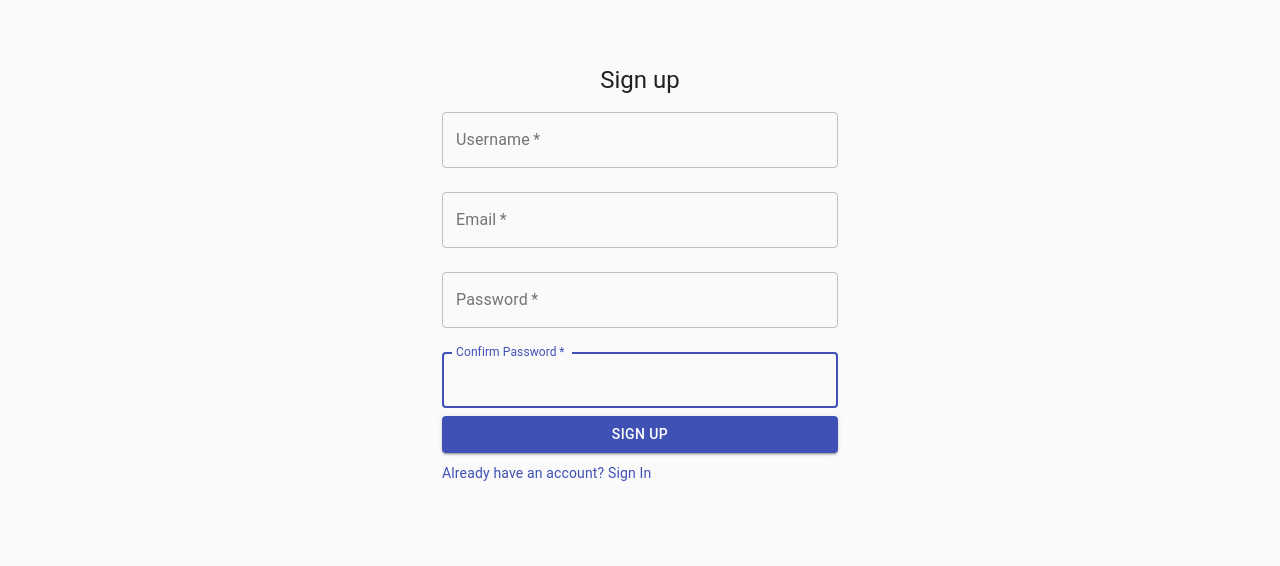
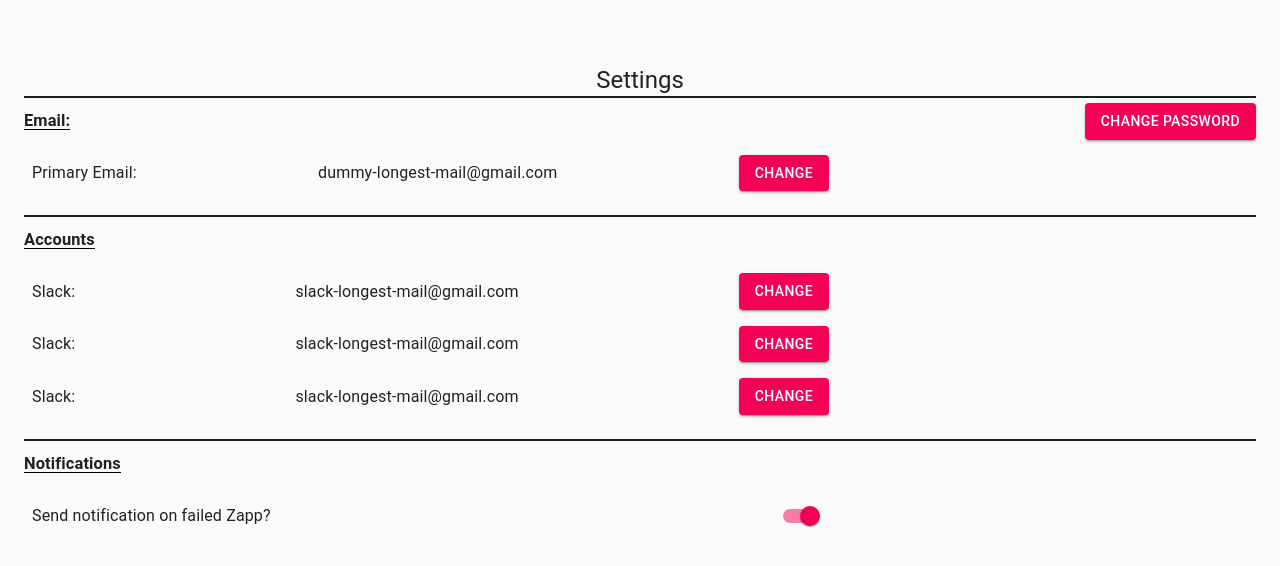
Before and after one commit to pesto-students/batch-11-mernZapp, a React (Create React App) app in the folder frontend/: page / in a window 1280 px wide. Shown: the top 566 px of the page. Built offline with nearby package versions, Linux system fonts and the light colour scheme.

Commit message:
Complete settings page

```diff
--- a/frontend/src/App.js
+++ b/frontend/src/App.js
@@ -1,11 +1,11 @@
 import React from 'react';
 import './App.css';
-import SignUp from './containers/signUp/SignUp';
+import Settings from './containers/settings/Settings';
 
 function App() {
   return (
     <div>
-      <SignUp />
+      <Settings />
     </div>
   );
 }
--- /dev/null
+++ b/frontend/src/components/Divider.js
@@ -0,0 +1,12 @@
+import Divider from '@material-ui/core/Divider';
+import styled from 'styled-components';
+
+const ZappDivider = styled(Divider)`
+ && {
+    border: solid 1px;
+  height: 1px;
+  width: 100%;
+ }
+ `;
+
+export { ZappDivider };
--- a/frontend/src/components/FormCss.js
+++ b/frontend/src/components/FormCss.js
@@ -3,7 +3,8 @@ import Button from '@material-ui/core/Button';
 import Grid from '@material-ui/core/Grid';
 
 const StyledButton = styled(Button)`
-  margin: 24px 0px 16px;
+  margin: ${(props) => props.margin || '24px 0px 16px'};
+  color: ${(props) => props.color || 'primary'}
 `;
 
 const GridSpaced = styled(Grid)`
--- /dev/null
+++ b/frontend/src/components/StyledButton/index.js
@@ -0,0 +1,35 @@
+import React from 'react';
+import styled from 'styled-components';
+import Button from '@material-ui/core/Button';
+import PropTypes from 'prop-types';
+
+const ZappStyledButton = styled(Button)`
+  margin: ${(props) => props.margin};
+  color: ${(props) => props.color};
+  @media (max-width: 768px) {
+    padding: 6px 10px 3px;
+    font-size: 0.8rem;
+    line-height: 1;
+    height: max-content;
+    margin-left: 0.6rem;
+  }
+`;
+
+const ZappButton = (props) => {
+  const { margin, color, text } = props;
+
+  return (
+    <ZappStyledButton color={color} variant="contained" margin={margin}>{text}</ZappStyledButton>
+  );
+};
+ZappButton.propTypes = {
+  margin: PropTypes.string,
+  color: PropTypes.string,
+  text: PropTypes.string.isRequired,
+};
+ZappButton.defaultProps = {
+  margin: '',
+  color: 'primary',
+};
+
+export { ZappButton };
--- /dev/null
+++ b/frontend/src/components/Subheading.js
@@ -0,0 +1,26 @@
+import React from 'react';
+import styled from 'styled-components';
+import PropTypes from 'prop-types';
+
+const SubheadingStyle = styled.h3`
+  border-bottom: 1px solid #000;
+  line-height: 0.9em;
+  width: fit-content;
+`;
+
+const Subheadings = (props) => {
+  const { float, text } = props;
+
+  return (
+    <SubheadingStyle float={float}>{text}</SubheadingStyle>
+  );
+};
+
+Subheadings.propTypes = {
+  float: PropTypes.string.isRequired,
+  text: PropTypes.string.isRequired,
+};
+
+export {
+  Subheadings,
+};
--- /dev/null
+++ b/frontend/src/components/Switches.js
@@ -0,0 +1,22 @@
+import React from 'react';
+import Switch from '@material-ui/core/Switch';
+
+export default function Switches() {
+  const [state, setState] = React.useState({
+    checked: true,
+  });
+
+  const handleChange = (name) => (event) => {
+    setState({ ...state, [name]: event.target.checked });
+  };
+  return (
+    <div>
+      <Switch
+        checked={state.checked}
+        onChange={handleChange('checked')}
+        value="checkedNotification"
+        inputProps={{ 'aria-label': 'secondary checkbox' }}
+      />
+    </div>
+  );
+}
--- /dev/null
+++ b/frontend/src/components/Typography/index.js
@@ -0,0 +1,26 @@
+import React from 'react';
+import Typography from '@material-ui/core/Typography';
+import PropTypes from 'prop-types';
+
+const TypographyComponent = (props) => {
+  const { component, variant, text } = props;
+
+  return (
+    <Typography component={component} variant={variant}>
+      {text}
+    </Typography>
+  );
+};
+
+TypographyComponent.propTypes = {
+  component: PropTypes.string,
+  variant: PropTypes.string,
+  text: PropTypes.string.isRequired,
+};
+
+TypographyComponent.defaultProps = {
+  component: '',
+  variant: 'body1',
+};
+
+export { TypographyComponent };
--- /dev/null
+++ b/frontend/src/containers/settings/Settings.js
@@ -0,0 +1,104 @@
+import React from 'react';
+import CssBaseline from '@material-ui/core/CssBaseline';
+import styled from 'styled-components';
+import Container from '@material-ui/core/Container';
+
+import { ZappDivider } from '../../components/Divider';
+import { Subheadings } from '../../components/Subheading';
+import Switches from '../../components/Switches';
+import { ZappButton } from '../../components/StyledButton';
+import { TypographyComponent } from '../../components/Typography';
+import {
+  Wrapper,
+} from '../../components/FormCss';
+
+const ItemContainer = styled.div`
+  position: relative;
+  width: 100%;
+  display: flex;
+  flex-direction: column;
+  margin-bottom: 1rem;
+`;
+
+const ItemDetails = styled.div`
+  width: 100%;
+  display: flex;
+  justify-content: space-between;
+  align-items: center;
+`;
+
+const ItemName = styled.div`
+  display: flex;
+  justify-content: space-between;
+  width: 66%;
+  align-items: center;
+  padding: .5rem;
+  @media (max-width: 768px) {
+    width: 100%;
+    font-size: 0.8rem;
+    && p {
+      font-size: .8rem;
+    }
+  }
+`;
+
+const ChangePassword = styled.div`
+  display: flex;
+  justify-content: flex-end;
+  width: auto;
+  right: 0;
+  top: 5px;
+  position: absolute;
+`;
+
+const Settings = () => (
+  <Container component="main">
+    <CssBaseline />
+    <Wrapper direction="column">
+      <TypographyComponent component="h1" variant="h5" text="Settings" />
+      <ZappDivider />
+      <ItemContainer>
+        <Subheadings float="left" text="Email:" />
+        <ItemDetails>
+          <ChangePassword>
+            <ZappButton color="secondary" margin="0" text="Change Password" />
+          </ChangePassword>
+          <ItemName>
+            <TypographyComponent text="Primary Email:" />
+            <TypographyComponent text="dummy-longest-mail@gmail.com" />
+            <ZappButton color="secondary" variant="contained" margin="0" text="Change" />
+          </ItemName>
+        </ItemDetails>
+      </ItemContainer>
+      <ZappDivider />
+      <ItemContainer>
+        <Subheadings float="left" text="Accounts" />
+        <ItemName>
+          <TypographyComponent text="Slack:" />
+          <TypographyComponent text="slack-longest-mail@gmail.com" />
+          <ZappButton color="secondary" variant="contained" margin="0" text="Change" />
+        </ItemName>
+        <ItemName>
+          <TypographyComponent text="Slack:" />
+          <TypographyComponent text="slack-longest-mail@gmail.com" />
+          <ZappButton color="secondary" variant="contained" margin="0" text="Change" />
+        </ItemName>
+        <ItemName>
+          <TypographyComponent text="Slack:" />
+          <TypographyComponent text="slack-longest-mail@gmail.com" />
+          <ZappButton color="secondary" variant="contained" margin="0" text="Change" />
+        </ItemName>
+      </ItemContainer>
+      <ZappDivider />
+      <ItemContainer>
+        <Subheadings float="left" text="Notifications" />
+        <ItemName>
+          <TypographyComponent text="Send notification on failed Zapp?" />
+          <Switches />
+        </ItemName>
+      </ItemContainer>
+    </Wrapper>
+  </Container>
+);
+
+export default Settings;
--- a/frontend/src/containers/signIn/SignIn.js
+++ b/frontend/src/containers/signIn/SignIn.js
@@ -23,6 +23,7 @@ export default function SignIn() {
         <Form noValidate>
           <ZappTextField
             id="username"
+            type="text"
             label="Username"
             name="username"
             autoComplete="username"
--- a/frontend/src/containers/signUp/SignUp.js
+++ b/frontend/src/containers/signUp/SignUp.js
@@ -24,6 +24,7 @@ export default function SignUp() {
             id="username"
             label="Username"
             name="username"
+            type="text"
             autoComplete="username"
           />
           <ZappTextField
```
